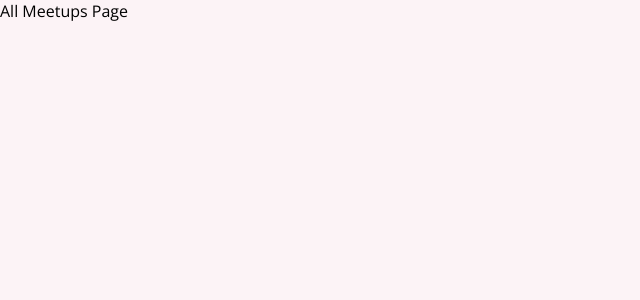
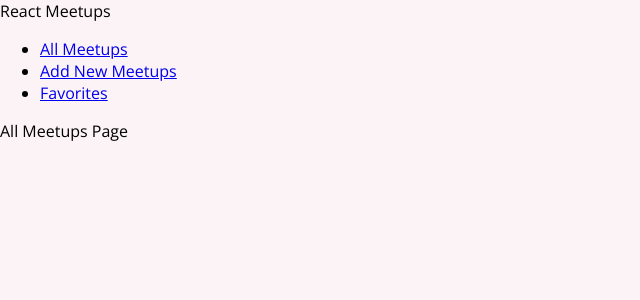
Before and after one commit to mpstaton/max-next, a React (Create React App) app: page / in a window 1280 px wide. Shown: the top 300 px of the page, without its empty margins (0-640 px from the left). Built offline with nearby package versions, Linux system fonts and the light colour scheme.

Commit message:
3.32 adding links and navigation to react-router

```diff
--- a/src/App.js
+++ b/src/App.js
@@ -3,9 +3,11 @@
 import AllMeetupsPage from './pages/AllMeetups';
 import NewMeetupPage from './pages/NewMeetup';
 import FavoritesPage from './pages/Favorites';
+import MainNavigation from './components/layout/MainNaviation';
 
 function App() {
   return <div>
+    <MainNavigation />
     <Switch>
       <Route path='/' exact={true}>
         <AllMeetupsPage />
--- /dev/null
+++ b/src/components/layout/MainNaviation.js
@@ -0,0 +1,22 @@
+import { Link } from 'react-router-dom';
+
+function MainNavigation() {
+    return <header>
+        <div>React Meetups</div>
+        <nav>
+            <ul>
+                <li>
+                    <Link to='/'>All Meetups</Link>
+                </li>
+                <li>
+                    <Link to='/new-meetup'>Add New Meetups</Link>
+                </li>
+                <li>
+                    <Link to='/favorites'>Favorites</Link>
+                </li>
+            </ul>
+        </nav>
+    </header>
+}
+
+export default MainNavigation;
```
